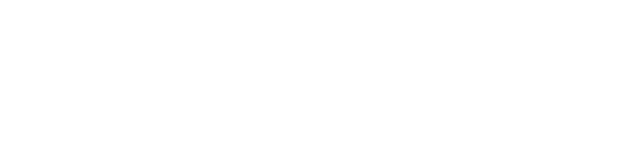
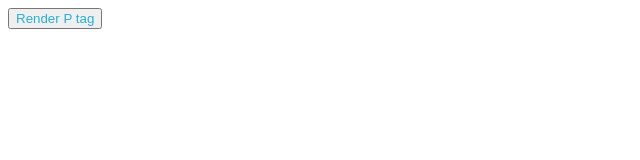
Before and after one commit to manojsinghkoranga/Button-Action-with-Class-Component---Common-JS-Module-React-Basics-Declarative---u650o6rxc0mf, a React app: page / in a window 1280 px wide. Shown: the whole page, without its empty margins (0-640 px from the left). Built offline with nearby package versions, Linux system fonts and the light colour scheme.

Commit message:
working fine

```diff
--- a/src/components/App.js
+++ b/src/components/App.js
@@ -1,19 +1,27 @@
 import React, {Component, useState} from "react";
 import '../styles/App.css';
 
-class App extends Component {
+class App extends React.Component {
     constructor(props) {
 		super(props);
+		this.state = {
+			doRenderPTag: false,
+		}
+		this.handleClick = this.handleClick.bind(this);
 	};
+
+	handleClick () {
+		this.setState({doRenderPTag: true});
+	}
 
     render() {
     	return(
     		<div id="main">
-				{ /* Do not remove this main div!! */ }
+				<button id="click" onClick={this.handleClick}>Render P tag</button>
+				{this.state.doRenderPTag && <p id="para">Hello, I've learnt to use the full-stack evaluation tool. This makes me so happy</p>}
     		</div>
     	);
     }
 }
 
-
 export default App;
--- a/src/index.js
+++ b/src/index.js
@@ -2,4 +2,6 @@ import React from "react";
 import ReactDOM from "react-dom";
 import App from "./components/App";
 
-ReactDOM.render(<App />, document.getElementById("root"));
+ReactDOM.render(
+    <App />, document.getElementById("root")
+);
```
Also changed, not shown: dist/index.html, dist/index_bundle.js, 1 other file.
